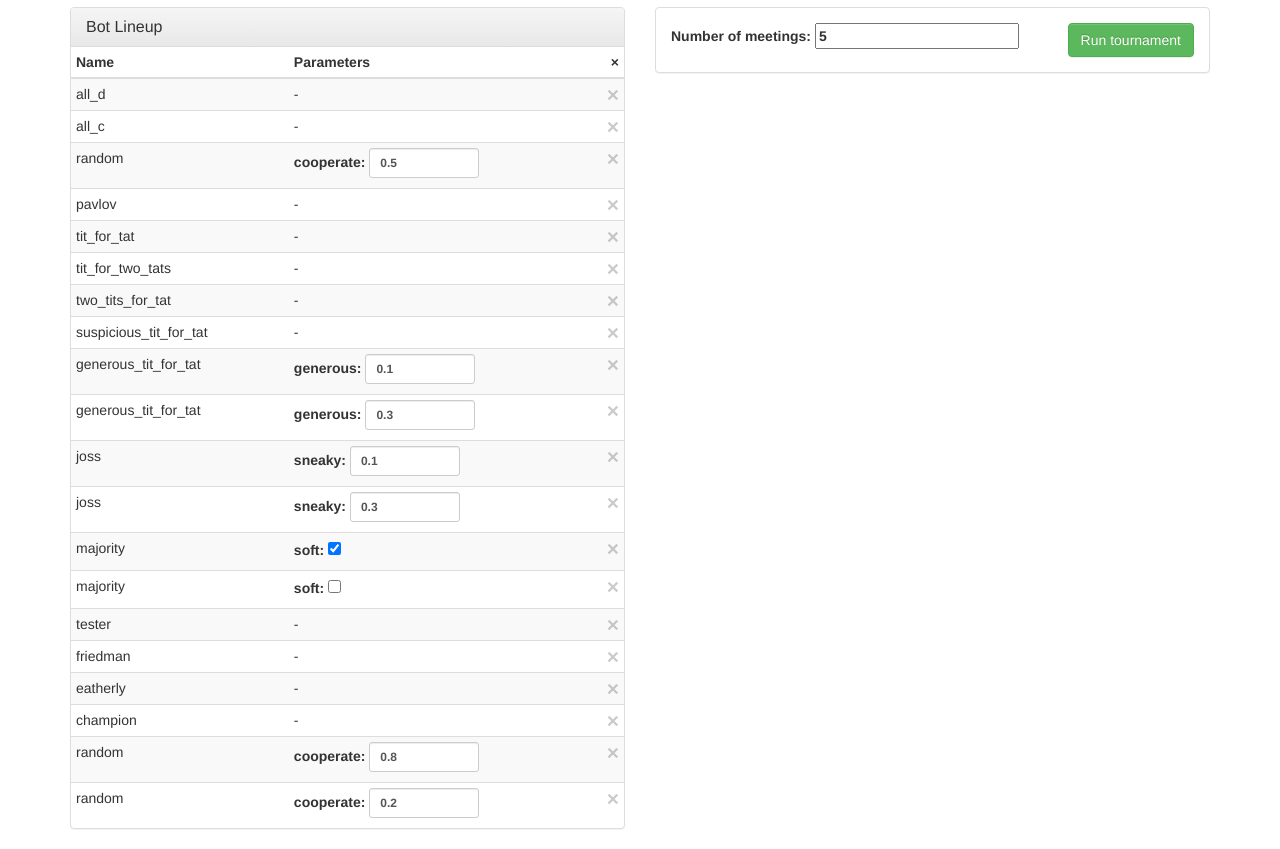
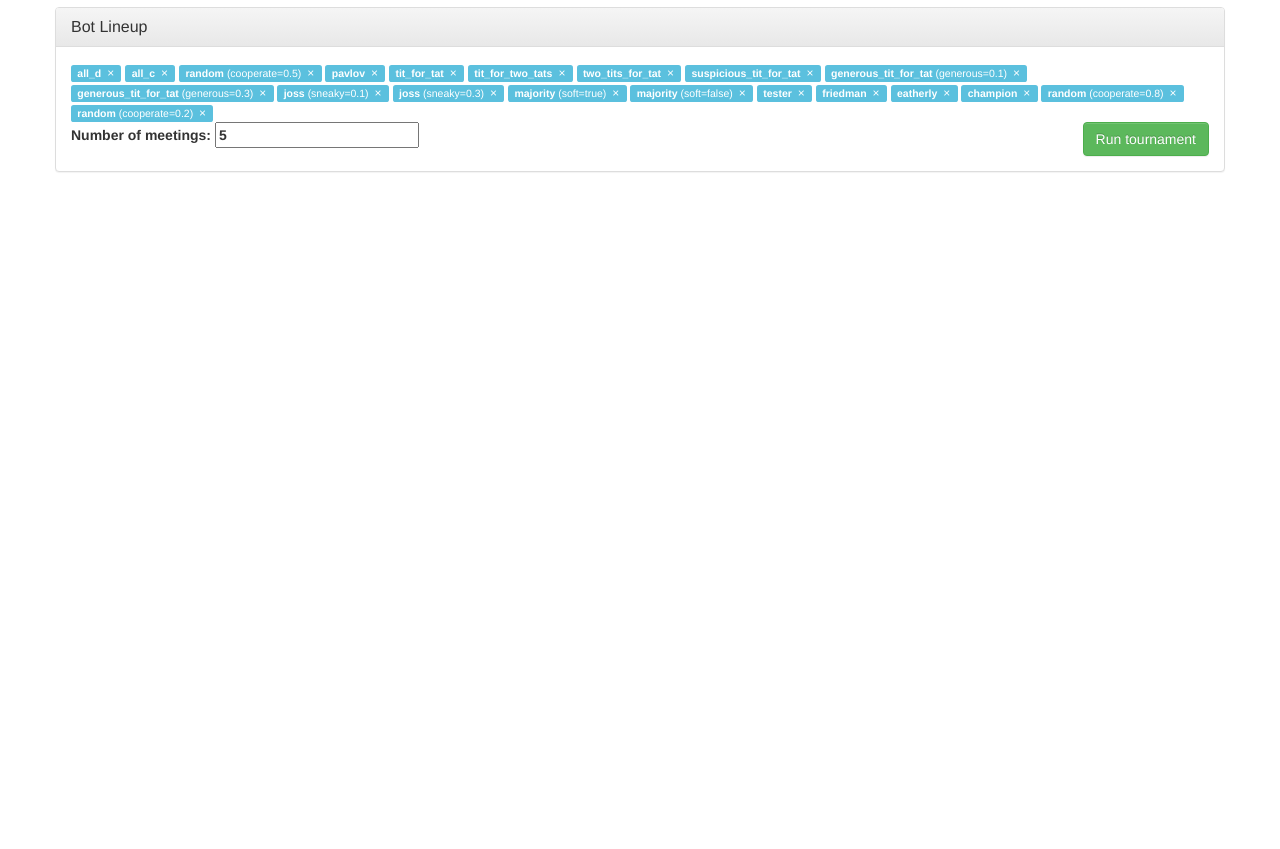
Before and after one commit to darobin/ipd-morality, a website with bundled scripts: page index.html in a window 1280 px wide. Shown: the part 56-905 px from the top of the page. After the commit the page ends 800 px from the top, so only its background shows below. Built offline with nearby package versions, Linux system fonts and the light colour scheme.

Commit message:
use pills instead of a table for the list of bots

```diff
--- a/css/ipd.css
+++ b/css/ipd.css
@@ -30,7 +30,15 @@ h2, h3 {
 .well > h3 {
     margin-top: 0;
 }
-
+span.label .prm {
+    font-weight:    300;
+}
+span.label .btn {
+    background: none;
+    padding:    0;
+    margin: 0 0 2px 2px;
+    line-height:    0.5;
+}
 
 /*
     red:    #fb4342
--- a/index.html
+++ b/index.html
@@ -45,24 +45,11 @@
     <div class="container" id="tournament">
       <h2>Tournament</h2>
       <div class="row">
-        <div class="col-md-8 col-lg-6">
+        <div class="col-12">
           <div class="panel panel-default">
             <div class="panel-heading"><h3 class="panel-title">Bot Lineup</h3></div>
-            <table class="table table-condensed table-striped" id="lineup">
-              <thead>
-                <tr>
-                  <th>Name</th>
-                  <th>Parameters</th>
-                  <th style="text-align: right">&times;</th>
-                </tr>
-              </thead>
-              <tbody></tbody>
-            </table>
-          </div>
-        </div>
-        <div class="col-md-4 col-lg-6">
-          <div class="panel panel-default">
             <div class="panel-body">
+              <div id='lineup'></div>
               <label>Number of meetings: <input type="number" min="1" value="5" id="num-meetings"></label>
               <button class="btn btn-success pull-right">Run tournament</button>
             </div>
--- a/js/app.js
+++ b/js/app.js
@@ -1,4 +1,4 @@
-/* global error */
+/* xglobal error */
 
 // error messages
 window.error = function (msg) {
@@ -49,44 +49,27 @@ function loadLastLineUp () {
 function showTournament () {
     var $tn = $("#tournament")
     ,   lineup = loadLastLineUp()
-    ,   $tb = $("#lineup tbody")
+    ,   $lu = $("#lineup")
     ;
     $tn.show();
-    $tb.empty();
+    $lu.empty();
     lineup.forEach(function (bot) {
-        var $tr = $("<tr></tr>");
-        $("<td></td>").text(bot.type).appendTo($tr);
+        var $lbl = $("<span class='label label-info'></span>").text(bot.type);
         if (bot.params) {
             var botDef = window.bots[bot.type].configuration
-            ,   $td = $("<td></td>")
+            ,   prms = []
             ;
             for (var k in botDef) {
-                var $lbl = $("<label></label>").text(k + ": ");
-                if (botDef[k].type === Number) {
-                    $("<input type='number' class='form-control input-sm' min='0' max='0.999999' step='0.1'>")
-                        .val(typeof bot.params[k] !== "undefined" ? bot.params[k] : botDef[k].default)
-                        .appendTo($lbl)
-                    ;
-                    $td.addClass("form-inline");
-                }
-                else if (botDef[k].type === Boolean) {
-                    var $chk = $("<input type='checkbox'>")
-                    ,   val = typeof bot.params[k] !== "undefined" ? bot.params[k] : botDef[k].default
-                    ;
-                    if (val) $chk.attr("checked", "checked");
-                    $chk.appendTo($lbl);
-                }
-                else {
-                    error("Unsupported type: " + botDef[k].type);
-                }
-                $lbl.appendTo($td);
+                prms.push(k + "=" + (typeof bot.params[k] !== "undefined" ? bot.params[k] : botDef[k].default));
             }
-            $td.appendTo($tr);
+            $lbl.append(document.createTextNode(" "));
+            $("<span class='prm'></span>").text("(" + prms.join(",") + ")").appendTo($lbl);
         }
-        else $("<td></td>").text("-").appendTo($tr);
-        $("<td><button class='close'><span aria-hidden='true'>&times;</span><span class='sr-only'>Delete</span></button></td>")
-            .appendTo($tr);
-        $tr.appendTo($tb);
+        $lbl.append(document.createTextNode(" "));
+        $("<button class='btn btn-xs'><span aria-hidden='true'>&times;</span><span class='sr-only'>Delete</span></button>")
+            .appendTo($lbl);
+        $lbl.appendTo($lu);
+        $lu.append(document.createTextNode(" "));
     });
 }
 
```
